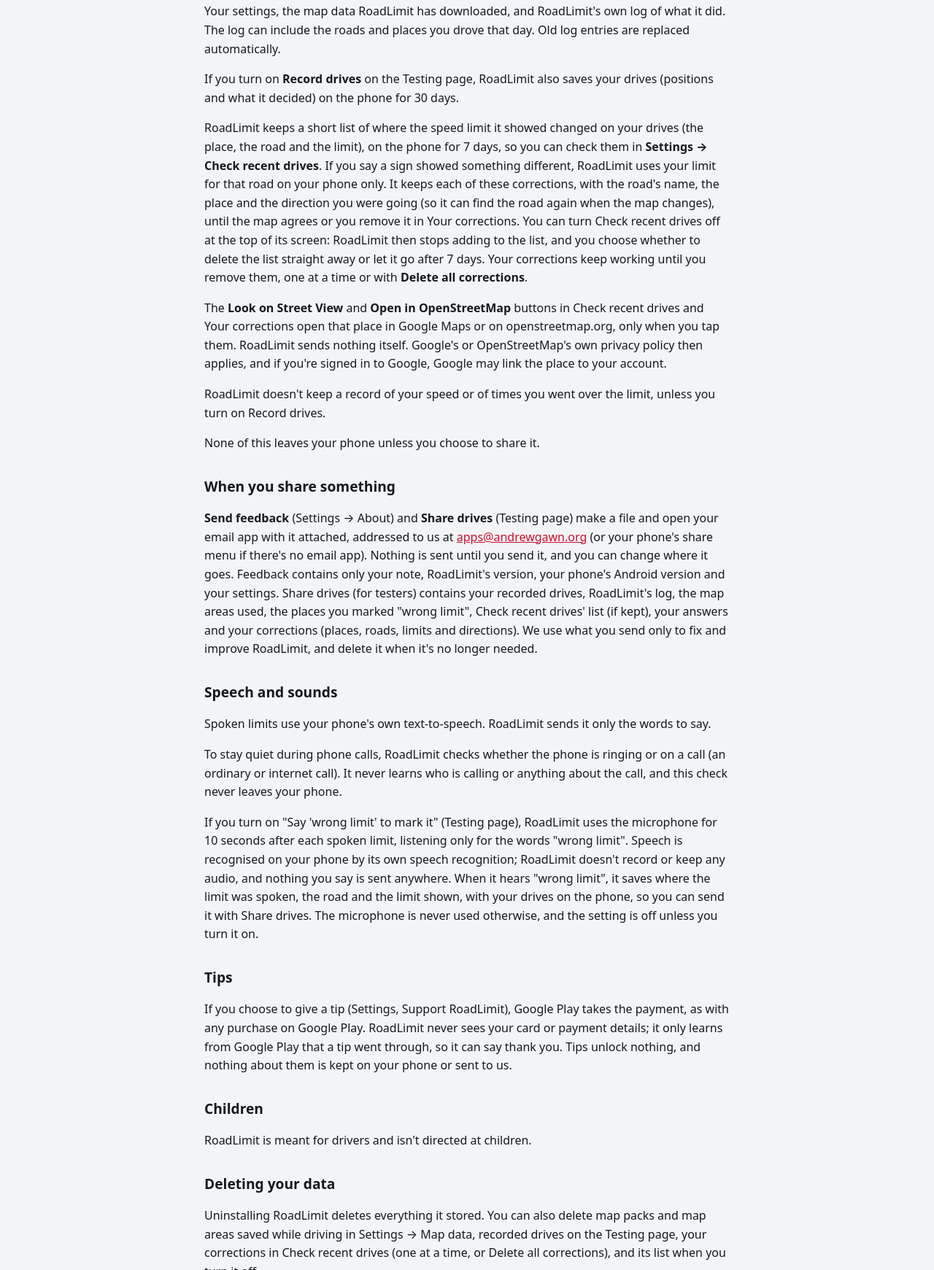
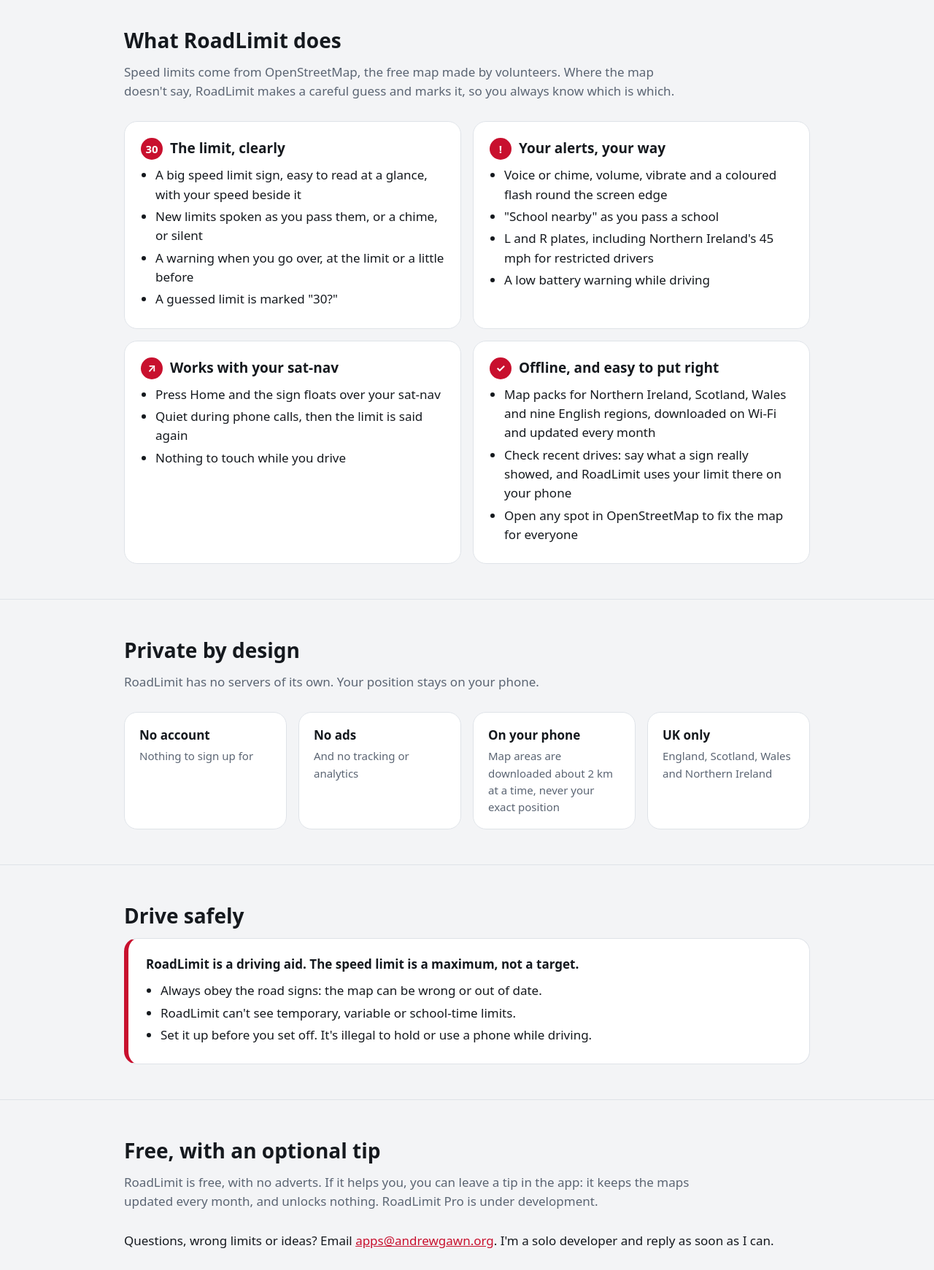
Before and after one commit to itsjustmemusic/andrewgawn.org, a plain HTML site: page roadlimit/index.html in a window 1280 px wide. Shown: the part 1059-2800 px from the top of the page at 73% size. Drawn offline with Linux system fonts and the light colour scheme.

Commit message:
Add files via upload

```diff
--- a/roadlimit/index.html
+++ b/roadlimit/index.html
@@ -1,54 +1,215 @@
 <!doctype html>
-<html lang="en"><head><meta charset="utf-8"><meta name="viewport" content="width=device-width, initial-scale=1">
-<title>RoadLimit privacy policy</title>
-<link rel="canonical" href="https://andrewgawn.org/roadlimit/privacy/">
-<link rel="icon" type="image/png" href="../favicon.png">
+<html lang="en">
+<head>
+<meta charset="utf-8">
+<meta name="viewport" content="width=device-width, initial-scale=1">
+<title>RoadLimit: UK speed limits, spoken</title>
+<meta name="description" content="RoadLimit is an Android app that shows the speed limit for the road you're on, anywhere in the UK, and says it when it changes. No account, no ads, no tracking.">
+<meta property="og:title" content="RoadLimit: UK speed limits, spoken">
+<meta property="og:description" content="The speed limit for the road you're on, anywhere in the UK, spoken as it changes. No account, no ads, no tracking.">
+<meta property="og:image" content="https://andrewgawn.org/roadlimit/share.jpg">
+<meta property="og:type" content="website">
+<link rel="canonical" href="https://andrewgawn.org/roadlimit/">
+<link rel="icon" type="image/png" href="favicon.png">
+<link rel="apple-touch-icon" href="apple-touch-icon.png">
 <style>
-:root{--bg:#f3f4f6;--fg:#15191e;--muted:#5b6573;--accent:#c8102e}
-@media (prefers-color-scheme:dark){:root{--bg:#0f1318;--fg:#e9eef3;--muted:#9aa7b6;--accent:#ff5a66}}
-.back{display:inline-block;margin-bottom:8px}
-body{background:var(--bg);color:var(--fg);font:16px/1.6 system-ui,-apple-system,Segoe UI,Roboto,sans-serif;max-width:720px;margin:0 auto;padding:24px 16px}
-h1{font-size:1.8em;margin-bottom:.2em} h2{font-size:1.2em;margin-top:1.6em} a{color:var(--accent)} code{font-size:.95em}
-</style></head><body>
-<a class="back" href="../">← RoadLimit</a>
-<h1>RoadLimit privacy policy</h1>
+  :root {
+    --bg: #f3f4f6;
+    --card: #ffffff;
+    --text: #15191e;
+    --muted: #5b6573;
+    --accent: #c8102e;
+    --accent-text: #ffffff;
+    --line: #dfe3e8;
+    --hero: #0a0e13;
+    --hero-text: #eef2f6;
+    --hero-muted: #a9b5c3;
+  }
+  @media (prefers-color-scheme: dark) {
+    :root {
+      --bg: #0f1318;
+      --card: #171c23;
+      --text: #e9eef3;
+      --muted: #9aa7b6;
+      --accent: #ff5a66;
+      --accent-text: #ffffff;
+      --line: #263039;
+      --hero: #0a0e13;
+      --hero-text: #eef2f6;
+      --hero-muted: #a9b5c3;
+    }
+  }
+  * { box-sizing: border-box; }
+  html { -webkit-text-size-adjust: 100%; }
+  body {
+    margin: 0; background: var(--bg); color: var(--text);
+    font-family: system-ui, -apple-system, "Segoe UI", Roboto, "Noto Sans", Arial, sans-serif;
+    font-size: 17px; line-height: 1.55;
+  }
+  a { color: var(--accent); }
+  .wrap { max-width: 980px; margin: 0 auto; padding: 0 20px; }
 
-<p><strong>Effective date:</strong> 21 November 2026</p>
-<p><strong>App:</strong> RoadLimit (Android), package <code>com.roadlimit.app</code></p>
-<p><strong>Developer:</strong> RoadLimit</p>
-<p><strong>Contact:</strong> <a href="mailto:apps@andrewgawn.org">apps@andrewgawn.org</a></p>
+  header.hero { background: var(--hero); color: var(--hero-text); }
+  .hero .wrap { display: flex; align-items: center; gap: 40px; padding-top: 56px; padding-bottom: 56px; }
+  .hero > .wrap > img { width: 168px; height: 168px; border-radius: 36px; flex: none; box-shadow: 0 0 0 1px #1f2933; }
+  .hero h1 { margin: 0 0 14px; line-height: 0; }
+  /* The RoadLimit name as in the app (About): Barlow, the mark as the "o", red i-dot. */
+  .hero h1 img { width: clamp(240px, 46vw, 400px); height: auto; border-radius: 0; box-shadow: none; }
+  .hero .tag { font-size: clamp(20px, 3.4vw, 28px); font-weight: 600; margin: 0 0 8px; }
+  .hero .sub { color: var(--hero-muted); margin: 0 0 22px; max-width: 34em; }
+  .soon { display: inline-block; padding: 12px 20px; border-radius: 999px; background: #c8102e; color: #fff; font-weight: 600; }
 
-<p>RoadLimit shows the speed limit for the road you're driving on in the UK. It has no accounts, no adverts, no analytics and no tracking. This policy explains the little it does with your data.</p>
-<h2>Your location</h2>
-<p>RoadLimit uses your phone's location only while the app is open (on screen, or as the floating sign), to work out which road you're on and its speed limit, and whether a map pack on your phone covers where you are. It never uses your location in the background, and it does not store or send your position anywhere.</p>
-<p>While the start screen or Settings is open, RoadLimit also reads the phone's motion sensor (accelerometer) to tell whether the phone is lying still, so that a GPS error indoors isn't taken for driving. The readings stay on the phone and aren't stored or sent. If you turn on Record drives on the Testing page, RoadLimit also reads it while driving and saves how much the phone shakes with your recorded drives (see below).</p>
-<p>To show limits, RoadLimit needs map data for the area around you. It gets it in one of two ways:</p>
-<ul>
-<li><strong>Map packs.</strong> A whole region's map data, downloaded when you choose to from GitHub (github.com, run by GitHub, Inc.). The request says which region you chose, not where you are.</li>
-<li><strong>Map areas while driving.</strong> Where there's no map pack, RoadLimit asks a public OpenStreetMap server for the roads in an area about 2 km across around you: overpass-api.de (FOSSGIS e.V., Germany), overpass.private.coffee or overpass.kumi.systems. The request contains that area, not your exact position. Like any website, these servers see your phone's internet address, and may keep it in their logs under their own policies.</li>
-</ul>
-<p>Map data © OpenStreetMap contributors, under the Open Database Licence.</p>
-<h2>What stays on your phone</h2>
-<p>Your settings, the map data RoadLimit has downloaded, and RoadLimit's own log of what it did. The log can include the roads and places you drove that day. Old log entries are replaced automatically.</p>
-<p>If you turn on <strong>Record drives</strong> on the Testing page, RoadLimit also saves your drives (positions and what it decided) on the phone for 30 days.</p>
-<p>RoadLimit keeps a short list of where the speed limit it showed changed on your drives (the place, the road and the limit), on the phone for 7 days, so you can check them in <strong>Settings → Check recent drives</strong>. If you say a sign showed something different, RoadLimit uses your limit for that road on your phone only. It keeps each of these corrections, with the road's name, the place and the direction you were going (so it can find the road again when the map changes), until the map agrees or you remove it in Your corrections. You can turn Check recent drives off at the top of its screen: RoadLimit then stops adding to the list, and you choose whether to delete the list straight away or let it go after 7 days. Your corrections keep working until you remove them, one at a time or with <strong>Delete all corrections</strong>.</p>
-<p>The <strong>Look on Street View</strong> and <strong>Open in OpenStreetMap</strong> buttons in Check recent drives and Your corrections open that place in Google Maps or on openstreetmap.org, only when you tap them. RoadLimit sends nothing itself. Google's or OpenStreetMap's own privacy policy then applies, and if you're signed in to Google, Google may link the place to your account.</p>
-<p>RoadLimit doesn't keep a record of your speed or of times you went over the limit, unless you turn on Record drives.</p>
-<p>None of this leaves your phone unless you choose to share it.</p>
-<h2>When you share something</h2>
-<p><strong>Send feedback</strong> (Settings → About) and <strong>Share drives</strong> (Testing page) make a file and open your email app with it attached, addressed to us at <a href="mailto:apps@andrewgawn.org">apps@andrewgawn.org</a> (or your phone's share menu if there's no email app). Nothing is sent until you send it, and you can change where it goes. Feedback contains only your note, RoadLimit's version, your phone's Android version and your settings. Share drives (for testers) contains your recorded drives, RoadLimit's log, the map areas used, the places you marked "wrong limit", Check recent drives' list (if kept), your answers and your corrections (places, roads, limits and directions). We use what you send only to fix and improve RoadLimit, and delete it when it's no longer needed.</p>
-<h2>Speech and sounds</h2>
-<p>Spoken limits use your phone's own text-to-speech. RoadLimit sends it only the words to say.</p>
-<p>To stay quiet during phone calls, RoadLimit checks whether the phone is ringing or on a call (an ordinary or internet call). It never learns who is calling or anything about the call, and this check never leaves your phone.</p>
-<p>If you turn on "Say 'wrong limit' to mark it" (Testing page), RoadLimit uses the microphone for 10 seconds after each spoken limit, listening only for the words "wrong limit". Speech is recognised on your phone by its own speech recognition; RoadLimit doesn't record or keep any audio, and nothing you say is sent anywhere. When it hears "wrong limit", it saves where the limit was spoken, the road and the limit shown, with your drives on the phone, so you can send it with Share drives. The microphone is never used otherwise, and the setting is off unless you turn it on.</p>
-<h2>Tips</h2>
-<p>If you choose to give a tip (Settings, Support RoadLimit), Google Play takes the payment, as with any purchase on Google Play. RoadLimit never sees your card or payment details; it only learns from Google Play that a tip went through, so it can say thank you. Tips unlock nothing, and nothing about them is kept on your phone or sent to us.</p>
-<h2>Children</h2>
-<p>RoadLimit is meant for drivers and isn't directed at children.</p>
-<h2>Deleting your data</h2>
-<p>Uninstalling RoadLimit deletes everything it stored. You can also delete map packs and map areas saved while driving in Settings → Map data, recorded drives on the Testing page, your corrections in Check recent drives (one at a time, or Delete all corrections), and its list when you turn it off.</p>
-<h2>Changes</h2>
-<p>If this policy changes, the new version will be posted here with a new date.</p>
-<h2>Contact</h2>
-<p>Email <a href="mailto:apps@andrewgawn.org">apps@andrewgawn.org</a>.</p>
-</body></html>
+  section { padding: 48px 0; border-bottom: 1px solid var(--line); }
+  section:last-of-type { border-bottom: 0; }
+  h2 { font-size: 28px; margin: 0 0 8px; }
+  .lead { color: var(--muted); margin: 0 0 28px; max-width: 46em; }
+  .grid { display: grid; grid-template-columns: repeat(2, 1fr); gap: 16px; }
+  @media (max-width: 700px) { .grid { grid-template-columns: 1fr; } }
+  .card { background: var(--card); border: 1px solid var(--line); border-radius: 18px; padding: 22px; }
+  .card h3 { margin: 0 0 8px; font-size: 19px; display: flex; align-items: center; gap: 10px; }
+  .card h3 .dot { width: 30px; height: 30px; border-radius: 50%; display: inline-grid; place-items: center;
+    background: var(--accent); color: var(--accent-text); font-size: 15px; font-weight: 700; flex: none; }
+  .card ul { margin: 0; padding-left: 20px; }
+  .card li { margin: 4px 0; }
+
+  .promise { display: grid; grid-template-columns: repeat(auto-fit, minmax(200px, 1fr)); gap: 16px; }
+  .promise div { background: var(--card); border: 1px solid var(--line); border-radius: 18px; padding: 18px 20px; font-weight: 600; }
+  .promise span { display: block; font-weight: 400; color: var(--muted); font-size: 15px; margin-top: 4px; }
+
+  .safety { background: var(--card); border: 1px solid var(--line); border-left: 6px solid var(--accent);
+    border-radius: 18px; padding: 22px 24px; }
+  .safety p { margin: 0 0 10px; }
+  .safety ul { margin: 0; padding-left: 20px; }
+  .safety li { margin: 4px 0; }
+
+  footer { padding: 32px 0 48px; color: var(--muted); font-size: 15px; }
+  footer .wrap { display: flex; flex-wrap: wrap; gap: 8px 24px; justify-content: space-between; }
+
+  @media (max-width: 640px) {
+    body { font-size: 16px; }
+    .hero .wrap { flex-direction: column; text-align: center; gap: 24px; padding-top: 40px; padding-bottom: 40px; }
+    .hero .sub { margin-left: auto; margin-right: auto; }
+    .hero > .wrap > img { width: 128px; height: 128px; border-radius: 28px; }
+    .wrap { padding: 0 16px; }
+    section { padding: 36px 0; }
+  }
+
+  .shots { display: flex; gap: 16px; overflow-x: auto; scroll-snap-type: x mandatory; padding: 4px 4px 16px; margin: 0 -4px; -webkit-overflow-scrolling: touch; }
+  .shots img { flex: none; width: 220px; height: auto; border-radius: 22px; scroll-snap-align: start; border: 1px solid var(--line); box-shadow: 0 8px 22px rgba(0,0,0,.18); background: var(--card); }
+  @media (max-width: 640px) { .shots img { width: 62vw; } }
+</style>
+</head>
+<body>
+<header class="hero">
+  <div class="wrap">
+    <img src="icon.png" alt="RoadLimit app icon: a road inside a red speed limit ring" width="168" height="168">
+    <div>
+      <h1><img src="wordmark.png" alt="RoadLimit" width="880" height="162"></h1>
+      <p class="tag">UK speed limits, spoken</p>
+      <p class="sub">An Android app that shows the speed limit for the road you're on, anywhere in the UK, and tells you when it changes. Set it up before you drive, put the phone in a holder, and leave it.</p>
+      <span class="soon">Coming soon to Google Play</span>
+    </div>
+  </div>
+</header>
+
+<main>
+  <section>
+    <div class="wrap">
+      <h2>Screenshots</h2>
+      <div class="shots" tabindex="0" aria-label="Screenshots: scroll sideways for more">
+        <img src="shots/1.jpg" alt="The speed limit for the road you're on" width="540" height="1170" loading="lazy">
+        <img src="shots/2.jpg" alt="Check recent drives: confirm limits that need a look" width="540" height="1170" loading="lazy">
+        <img src="shots/3.jpg" alt="Driver: licence and vehicle set the limits" width="540" height="1170" loading="lazy">
+        <img src="shots/4.jpg" alt="Alerts: new limits, over the limit, schools nearby" width="540" height="1170" loading="lazy">
+        <img src="shots/5.jpg" alt="Map packs: download the areas you drive" width="540" height="1170" loading="lazy">
+      </div>
+    </div>
+  </section>
+
+  <section>
+    <div class="wrap">
+      <h2>What RoadLimit does</h2>
+      <p class="lead">Speed limits come from OpenStreetMap, the free map made by volunteers. Where the map doesn't say, RoadLimit makes a careful guess and marks it, so you always know which is which.</p>
+      <div class="grid">
+        <div class="card">
+          <h3><span class="dot" aria-hidden="true">30</span>The limit, clearly</h3>
+          <ul>
+            <li>A big speed limit sign, easy to read at a glance, with your speed beside it</li>
+            <li>New limits spoken as you pass them, or a chime, or silent</li>
+            <li>A warning when you go over, at the limit or a little before</li>
+            <li>A guessed limit is marked "30?"</li>
+          </ul>
+        </div>
+        <div class="card">
+          <h3><span class="dot" aria-hidden="true">!</span>Your alerts, your way</h3>
+          <ul>
+            <li>Voice or chime, volume, vibrate and a coloured flash round the screen edge</li>
+            <li>"School nearby" as you pass a school</li>
+            <li>L and R plates, including Northern Ireland's 45 mph for restricted drivers</li>
+            <li>A low battery warning while driving</li>
+          </ul>
+        </div>
+        <div class="card">
+          <h3><span class="dot" aria-hidden="true">↗</span>Works with your sat-nav</h3>
+          <ul>
+            <li>Press Home and the sign floats over your sat-nav</li>
+            <li>Quiet during phone calls, then the limit is said again</li>
+            <li>Nothing to touch while you drive</li>
+          </ul>
+        </div>
+        <div class="card">
+          <h3><span class="dot" aria-hidden="true">✓</span>Offline, and easy to put right</h3>
+          <ul>
+            <li>Map packs for Northern Ireland, Scotland, Wales and nine English regions, downloaded on Wi-Fi and updated every month</li>
+            <li>Check recent drives: say what a sign really showed, and RoadLimit uses your limit there on your phone</li>
+            <li>Open any spot in OpenStreetMap to fix the map for everyone</li>
+          </ul>
+        </div>
+      </div>
+    </div>
+  </section>
+
+  <section>
+    <div class="wrap">
+      <h2>Private by design</h2>
+      <p class="lead">RoadLimit has no servers of its own. Your position stays on your phone.</p>
+      <div class="promise">
+        <div>No account<span>Nothing to sign up for</span></div>
+        <div>No ads<span>And no tracking or analytics</span></div>
+        <div>On your phone<span>Map areas are downloaded about 2 km at a time, never your exact position</span></div>
+        <div>UK only<span>England, Scotland, Wales and Northern Ireland</span></div>
+      </div>
+    </div>
+  </section>
+
+  <section>
+    <div class="wrap">
+      <h2>Drive safely</h2>
+      <div class="safety">
+        <p><strong>RoadLimit is a driving aid. The speed limit is a maximum, not a target.</strong></p>
+        <ul>
+          <li>Always obey the road signs: the map can be wrong or out of date.</li>
+          <li>RoadLimit can't see temporary, variable or school-time limits.</li>
+          <li>Set it up before you set off. It's illegal to hold or use a phone while driving.</li>
+        </ul>
+      </div>
+    </div>
+  </section>
+
+  <section>
+    <div class="wrap">
+      <h2>Free, with an optional tip</h2>
+      <p class="lead">RoadLimit is free, with no adverts. If it helps you, you can leave a tip in the app: it keeps the maps updated every month, and unlocks nothing. RoadLimit Pro is under development.</p>
+      <p>Questions, wrong limits or ideas? Email <a href="mailto:apps@andrewgawn.org">apps@andrewgawn.org</a>. I'm a solo developer and reply as soon as I can.</p>
+    </div>
+  </section>
+</main>
+
+<footer>
+  <div class="wrap">
+    <span>© 2026 <a href="../">Andrew Gawn</a> · Speed limit data © <a href="https://www.openstreetmap.org/copyright">OpenStreetMap contributors</a> (ODbL)</span>
+    <span><a href="privacy/">Privacy policy</a> · <a href="mailto:apps@andrewgawn.org">Contact</a></span>
+  </div>
+</footer>
+</body>
+</html>
```
Also changed, not shown: roadlimit/privacy/index.html (+1 -2 lines).
